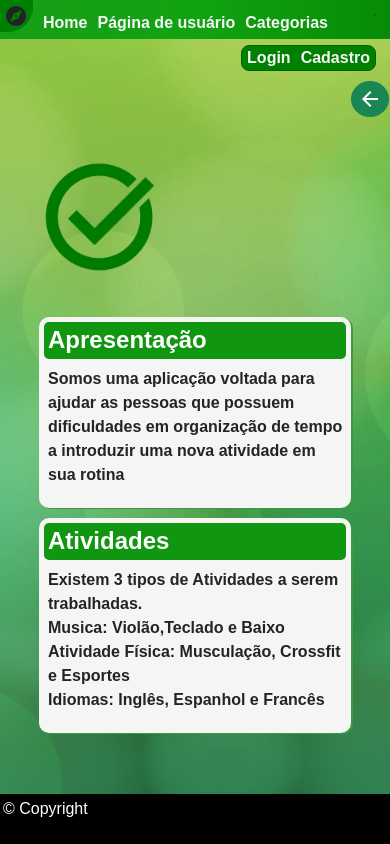
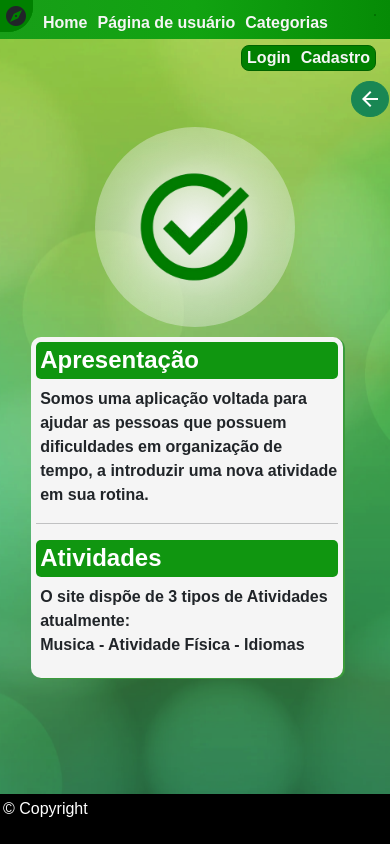
Before and after one commit to 21E321E4-DFE-GRP-EDC-01C1-T1-P1/Projeto-GN, a Vue app: page / in a window 390 px wide. Built offline with nearby package versions, Linux system fonts and the light colour scheme.

Commit message:
Minor fixes

```diff
--- a/src/Pages/Categories.vue
+++ b/src/Pages/Categories.vue
@@ -75,7 +75,7 @@ a:hover div{
 @media screen and (max-width: 580px){
     #categories_Block {
         width: 80%;
-        margin-left: 8%;
+        margin: 0% 0% 15% 8%;
     }
 }
 </style>
--- a/src/Pages/Home.vue
+++ b/src/Pages/Home.vue
@@ -1,23 +1,21 @@
 <template>
-  <div class="home">
+  <div>
     <img id="logo" src="../assets/logo_checklist.png" title="Site logo" alt="Site logo"/>
-    <section class="categories_Block">
+    <div id="categories_Block">
+      <section>
         <h1>Apresentação</h1>
         <p>
           Somos uma aplicação voltada para ajudar as pessoas que possuem
-        dificuldades em organização de tempo a introduzir uma nova atividade em
-        sua rotina
+          dificuldades em organização de tempo, a introduzir uma nova atividade em
+          sua rotina.
         </p>
       </section>
-    <section class="categories_Block">
+      <hr>
+      <section>
         <h1>Atividades</h1>
-      <p>
-        Existem 3 tipos de Atividades a serem trabalhadas.
-        <br>Musica: Violão,Teclado e Baixo
-        <br>Atividade Física: Musculação, Crossfit e Esportes
-        <br>Idiomas: Inglês, Espanhol e Francês
-      </p>
+        <p>O site dispõe de 3 tipos de Atividades atualmente:<br> Musica - Atividade Física - Idiomas</p>
       </section>
+    </div>
   </div>
 </template>
 
@@ -29,10 +27,13 @@ export default {
 
 <style scoped>
 #logo {
-  margin: auto;
+  display: block;
+  background: radial-gradient(whitesmoke,rgb(245, 245, 245, 0.5),rgb(245, 245, 245, 0.2));
+  border-radius: 50%;
+  margin: 10px auto;
   width: 200px;
 }
-.categories_Block {
+#categories_Block {
   background-color: whitesmoke;
   padding: 5px;
   border-radius: 10px;
@@ -41,7 +42,7 @@ export default {
   margin-left: 10%;
   box-shadow: 2px 1px rgb(59, 155, 59);
 }
-.categories_Block h1{
+#categories_Block h1{
   font-size: 24px;
   font-weight: bold;
   border-radius: 5px;
@@ -49,8 +50,14 @@ export default {
   background-color: rgb(16, 150, 16);
   padding: 4px;
 }
-.categories_Block p{
+#categories_Block p{
     font-weight: bold;
     margin-left: 4px;
 }
+@media screen and (max-width: 580px){
+    #categories_Block {
+        width: 80%;
+        margin: 0% 0% 15% 8%;
+    }
+}
 </style>
--- a/src/Pages/PageNotFound.vue
+++ b/src/Pages/PageNotFound.vue
@@ -28,4 +28,10 @@ export default {
     background-color: rgb(16, 150, 16);
     padding: 4px;
 }
+@media screen and (max-width: 580px){
+    #error_msg {
+        width: 80%;
+        margin: 0% 0% 15% 8%;
+    }
+}
 </style>
--- a/src/Pages/Subcategories/Subcategory_Language.vue
+++ b/src/Pages/Subcategories/Subcategory_Language.vue
@@ -86,7 +86,7 @@ a:link, a:visited {
 @media screen and (max-width: 580px){
     #subcategory_Block {
         width: 80%;
-        margin-left: 8%;
+        margin: 0% 0% 15% 8%;
     }
 }
 </style>
--- a/src/Pages/Subcategories/Subcategory_Music.vue
+++ b/src/Pages/Subcategories/Subcategory_Music.vue
@@ -86,7 +86,7 @@ a:link, a:visited {
 @media screen and (max-width: 580px){
     #subcategory_Block {
         width: 80%;
-        margin-left: 8%;
+        margin: 0% 0% 15% 8%;
     }
 }
 </style>
--- a/src/Pages/Subcategories/Subcategory_Sports.vue
+++ b/src/Pages/Subcategories/Subcategory_Sports.vue
@@ -86,7 +86,7 @@ a:link, a:visited {
 @media screen and (max-width: 580px){
     #subcategory_Block {
         width: 80%;
-        margin-left: 8%;
+        margin: 0% 0% 15% 8%;
     }
 }
 </style>
--- a/src/Pages/UserPage.vue
+++ b/src/Pages/UserPage.vue
@@ -67,7 +67,7 @@ export default {
 @media screen and (max-width: 580px){
     #activity_Block {
         width: 80%;
-        margin-left: 8%;
+        margin: 0% 0% 15% 8%;
     }
 }
 </style>
```
Also changed, not shown: src/assets/logo.png (deleted), 1 other file (tests, documents, lock files or other folders). Lines whose indentation alone changed are shown as unchanged.
